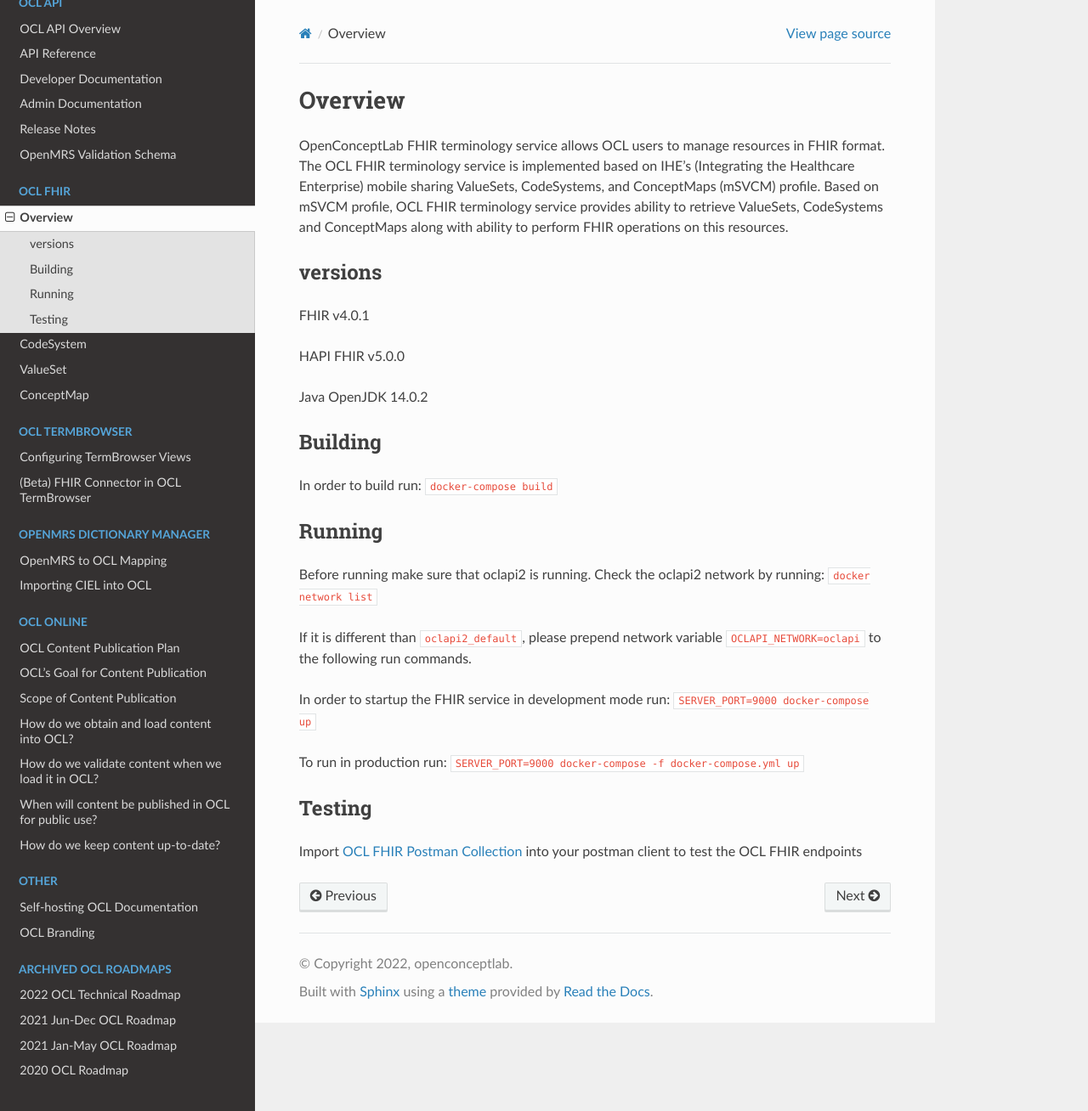
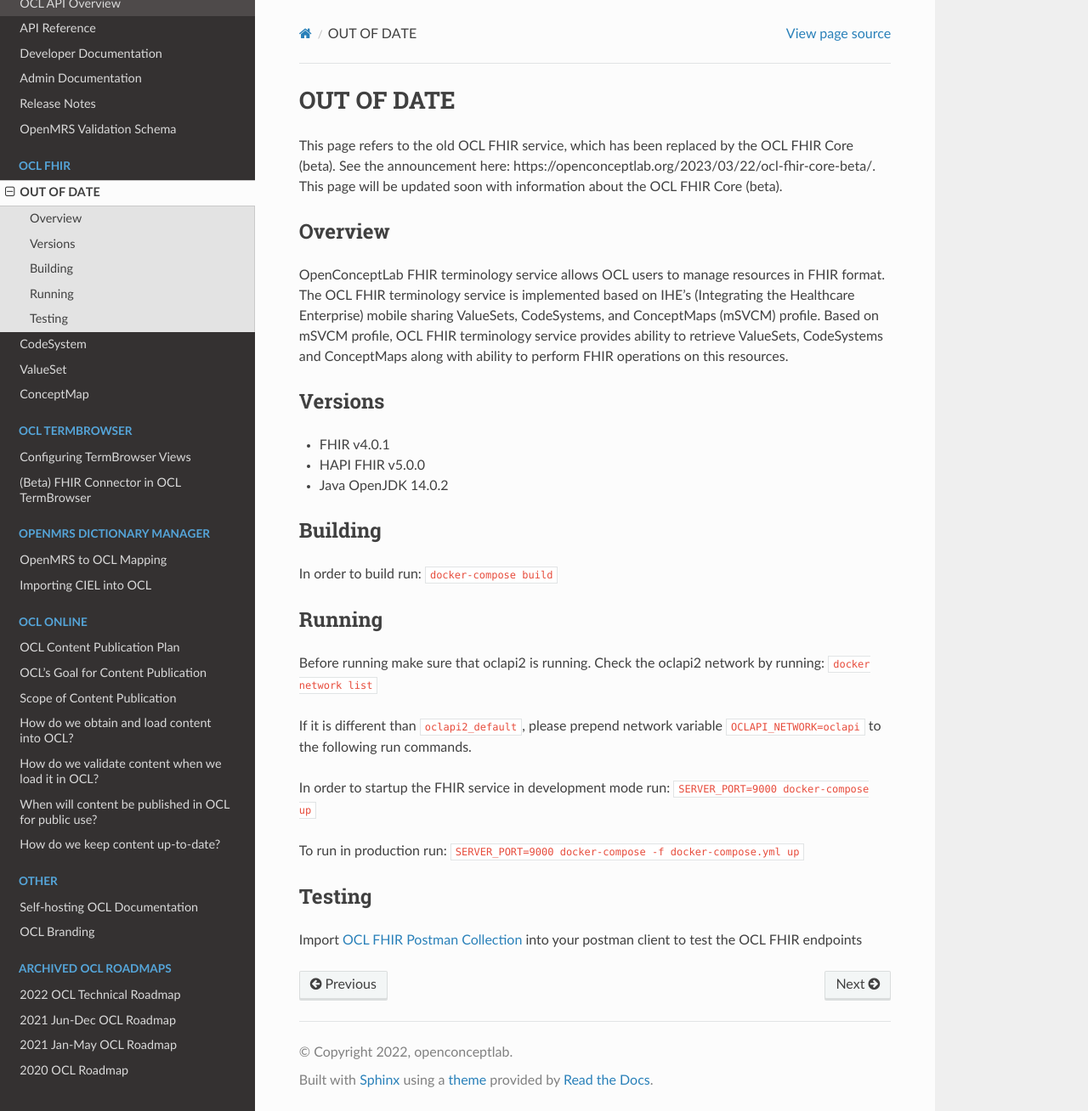
Before and after one commit to OpenConceptLab/ocl-docs, a Sphinx documentation site: the page built from docs/source/oclfhir/overview.md, in a window 1280 px wide and 1308 px high. Shown: the whole window at 85% size. Built offline with Sphinx 7.4.7 and the Read the Docs theme 2.0.0, drawn with Linux system fonts in a browser that asks for light colours.

Commit message:
Update overview.md

```diff
--- a/docs/source/oclfhir/overview.md
+++ b/docs/source/oclfhir/overview.md
@@ -1,20 +1,18 @@
-# Overview
+# OUT OF DATE
+This page refers to the old OCL FHIR service, which has been replaced by the OCL FHIR Core (beta). See the announcement here: https://openconceptlab.org/2023/03/22/ocl-fhir-core-beta/. This page will be updated soon with information about the OCL FHIR Core (beta).
 
+## Overview
 OpenConceptLab FHIR terminology service allows OCL users to manage resources in FHIR format. The OCL FHIR terminology service is implemented based on IHE's (Integrating the Healthcare Enterprise) mobile sharing ValueSets, CodeSystems, and ConceptMaps (mSVCM) profile. Based on mSVCM profile, OCL FHIR terminology service provides ability to retrieve ValueSets, CodeSystems and ConceptMaps along with ability to perform FHIR operations on this resources.
 
-## versions
-FHIR        v4.0.1
-
-HAPI FHIR   v5.0.0
-
-Java        OpenJDK 14.0.2
+## Versions
+* FHIR        v4.0.1
+* HAPI FHIR   v5.0.0
+* Java        OpenJDK 14.0.2
 
 ## Building
-
 In order to build run: `docker-compose build`
 
 ## Running
-
 Before running make sure that oclapi2 is running. Check the oclapi2 network by running: `docker network list`
 
 If it is different than `oclapi2_default`, please prepend network variable `OCLAPI_NETWORK=oclapi` to the following run commands.
```
